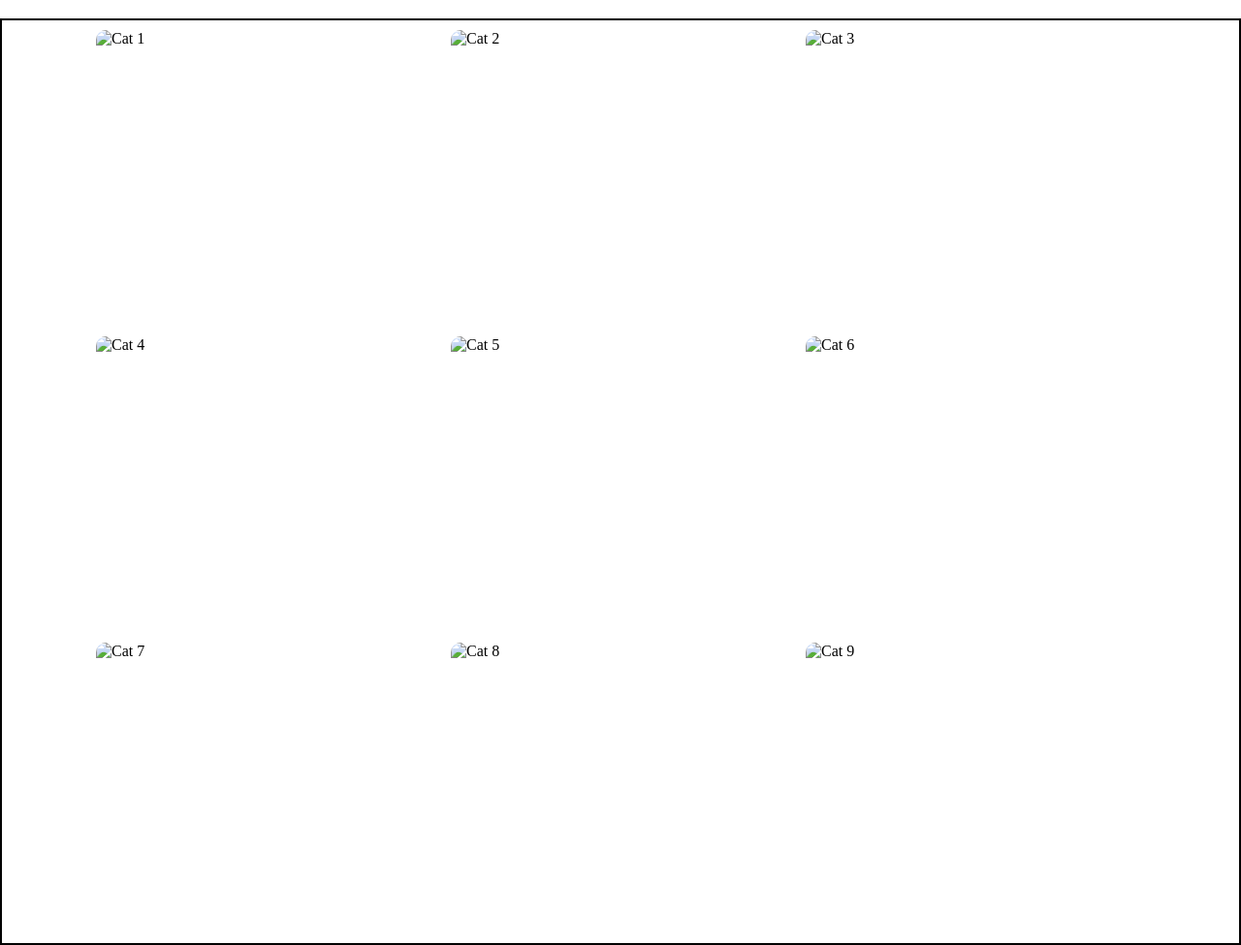
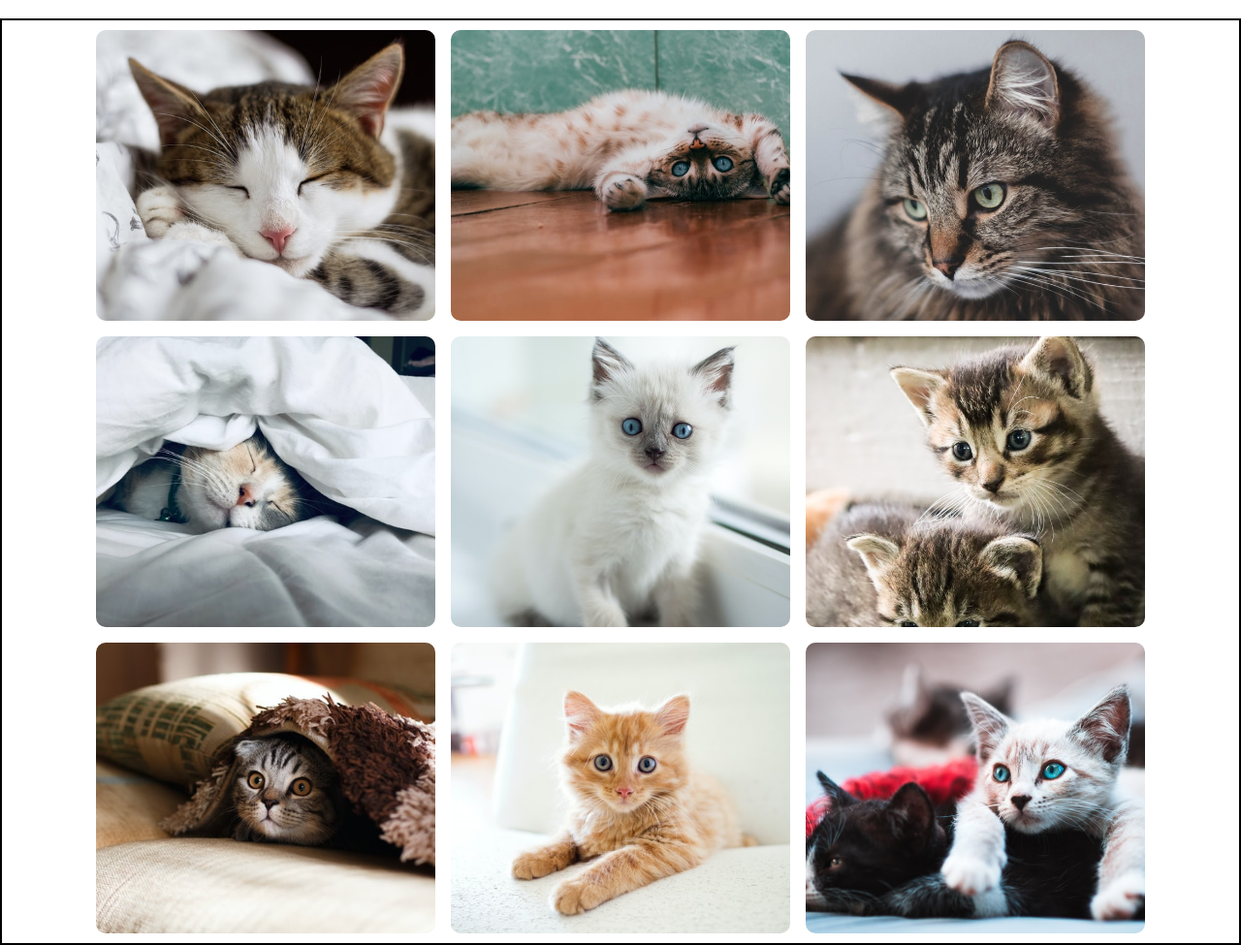
Before and after one commit to bsf2000650/7-CSS_Flexbox_Photo_Gallery_FCC_Project_7, a plain HTML site: page index.html in a window 1280 px wide. Shown: the part 146-1121 px from the top of the page at 97% size. Drawn offline with Linux system fonts and the light colour scheme; the site is published under a folder, as on GitHub Pages, so addresses that start at the root find nothing.

Commit message:
Fixed images fetching from images folder

```diff
--- a/index.html
+++ b/index.html
@@ -10,15 +10,15 @@
 <body>
     <h1>css flexbox Photo Gallery</h1>
     <div class="gallery">
-        <img src="/images/cat1.jpg" alt="Cat 1">
-        <img src="/images/cat2.jpg" alt="Cat 2">
-        <img src="/images/cat3.jpg" alt="Cat 3">
-        <img src="/images/cat4.jpg" alt="Cat 4">
-        <img src="/images/cat5.jpg" alt="Cat 5">
-        <img src="/images/cat6.jpg" alt="Cat 6">
-        <img src="/images/cat7.jpg" alt="Cat 7">
-        <img src="/images/cat8.jpg" alt="Cat 8">
-        <img src="/images/cat9.jpg" alt="Cat 9">
+        <img src="images/cat1.jpg" alt="Cat 1">
+        <img src="images/cat2.jpg" alt="Cat 2">
+        <img src="images/cat3.jpg" alt="Cat 3">
+        <img src="images/cat4.jpg" alt="Cat 4">
+        <img src="images/cat5.jpg" alt="Cat 5">
+        <img src="images/cat6.jpg" alt="Cat 6">
+        <img src="images/cat7.jpg" alt="Cat 7">
+        <img src="images/cat8.jpg" alt="Cat 8">
+        <img src="images/cat9.jpg" alt="Cat 9">
     </div>
 </body>
 </html>
```
